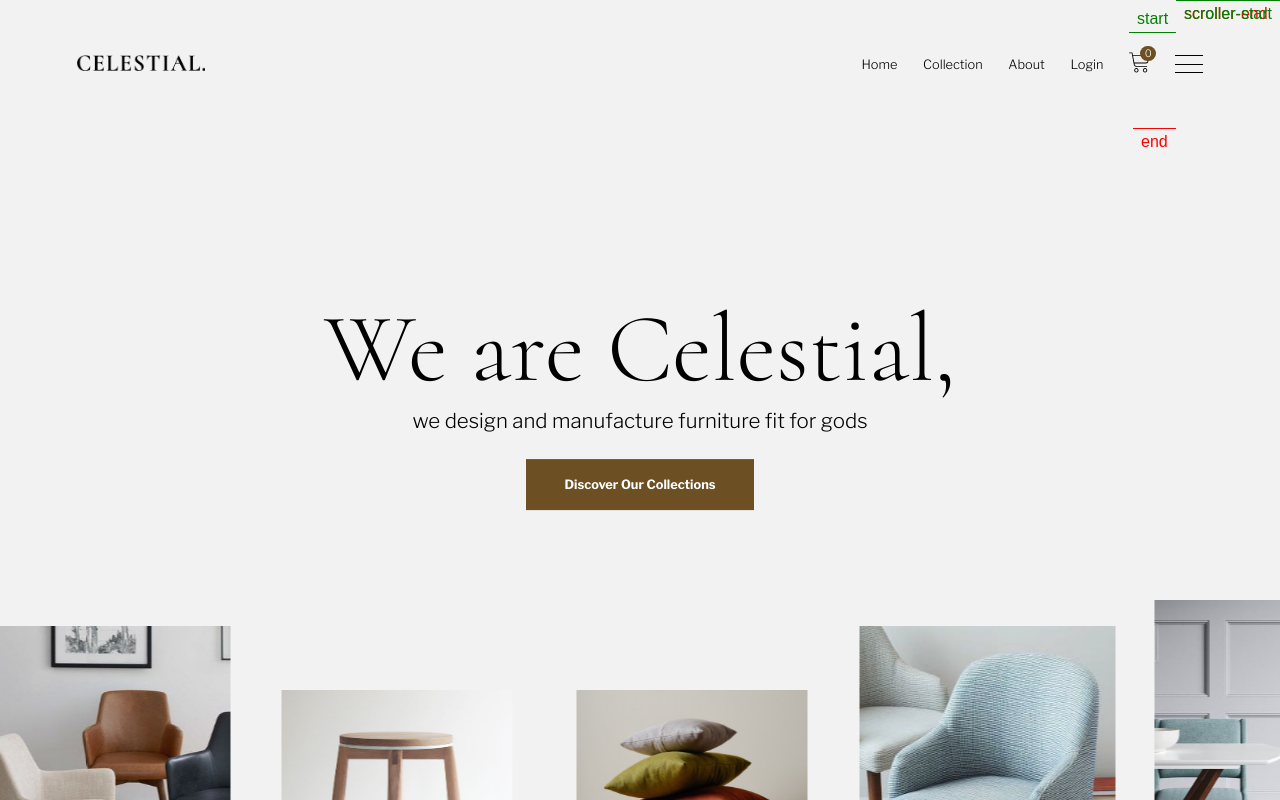
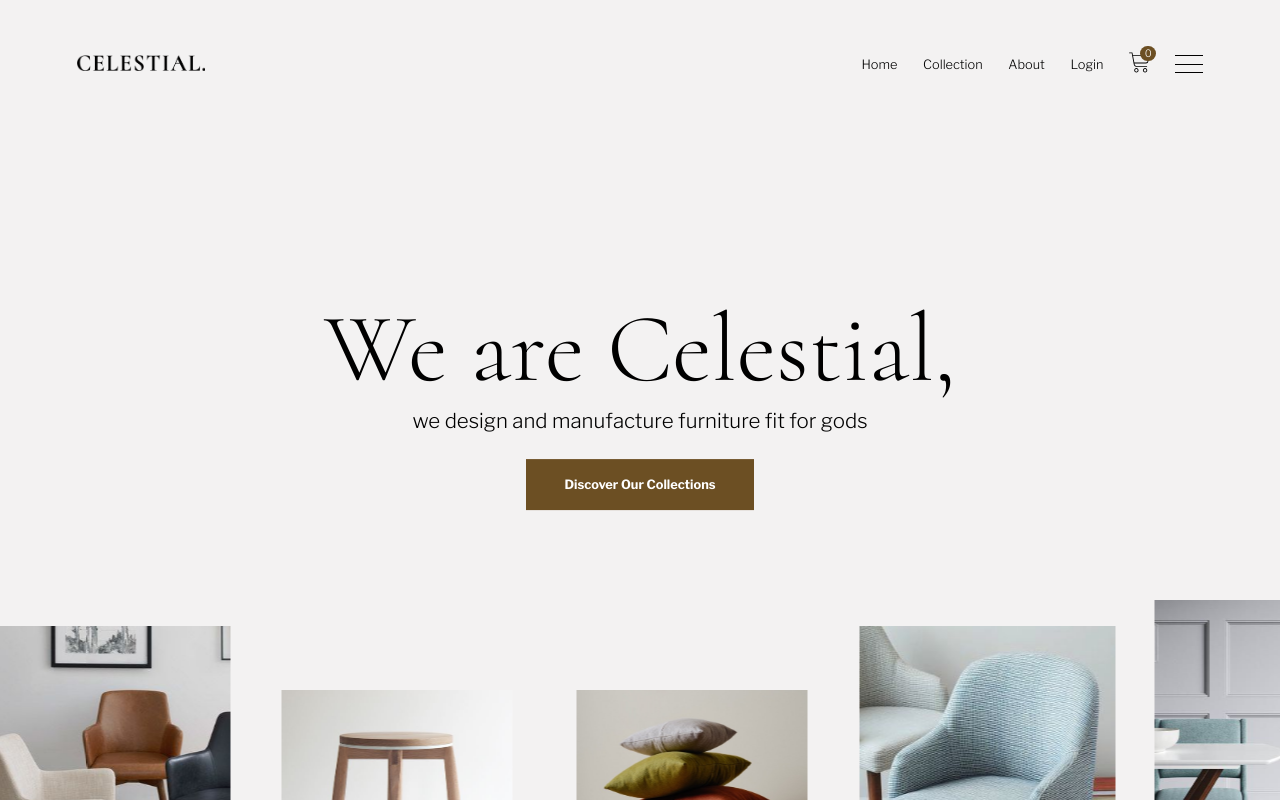
Before and after one commit to anagkazou/Celestial-app, a React (Create React App) app: page / in a window 1280 px wide. Shown: the top 800 px of the page. Built offline with nearby package versions, Linux system fonts and the light colour scheme; no server answers.

Commit message:
:bug: fix scrolltrigger refresh on address bar hide bug

```diff
--- a/src/index.css
+++ b/src/index.css
@@ -8,10 +8,13 @@ html.touch *:hover{
 body {
   margin: 0;
   overflow-x: hidden;
+  overflow-y: scroll;
+  scroll-behavior: smooth;
   font-family: "Libre Franklin", sans-serif;
   -webkit-font-smoothing: antialiased;
   -moz-osx-font-smoothing: grayscale;
   background-color: #f3f2f2;
+  -webkit-overflow-scrolling: touch;
 }
 
 code {
--- a/src/js/animations.js
+++ b/src/js/animations.js
@@ -192,10 +192,10 @@ export function InitHamburgerAnimation() {
           export function ScrollTriggerAnimations(){
 
             gsap.registerPlugin(ScrollTrigger);
-            ScrollTrigger.defaults({
-             // markers:true,
+
+            ScrollTrigger.config({
+              autoRefreshEvents: "visibilitychange,DOMContentLoaded,load" // notice "resize" isn't in the list
             });
-
         let headerAnim = new TimelineMax();
 
             headerAnim.to(".header", {
@@ -203,11 +203,11 @@ export function InitHamburgerAnimation() {
                 trigger: ".header",
                 start: "25% top",
                 toggleActions: "play none none reset",
-                markers:true
+                //markers:true
               },
               //autoAlpha:0,
               backdropFilter: "blur(18px) ",
-              height: "8vh"
+              height: "12vh"
             }, );
 
             let aboutSectionAnim = new TimelineMax();
```
